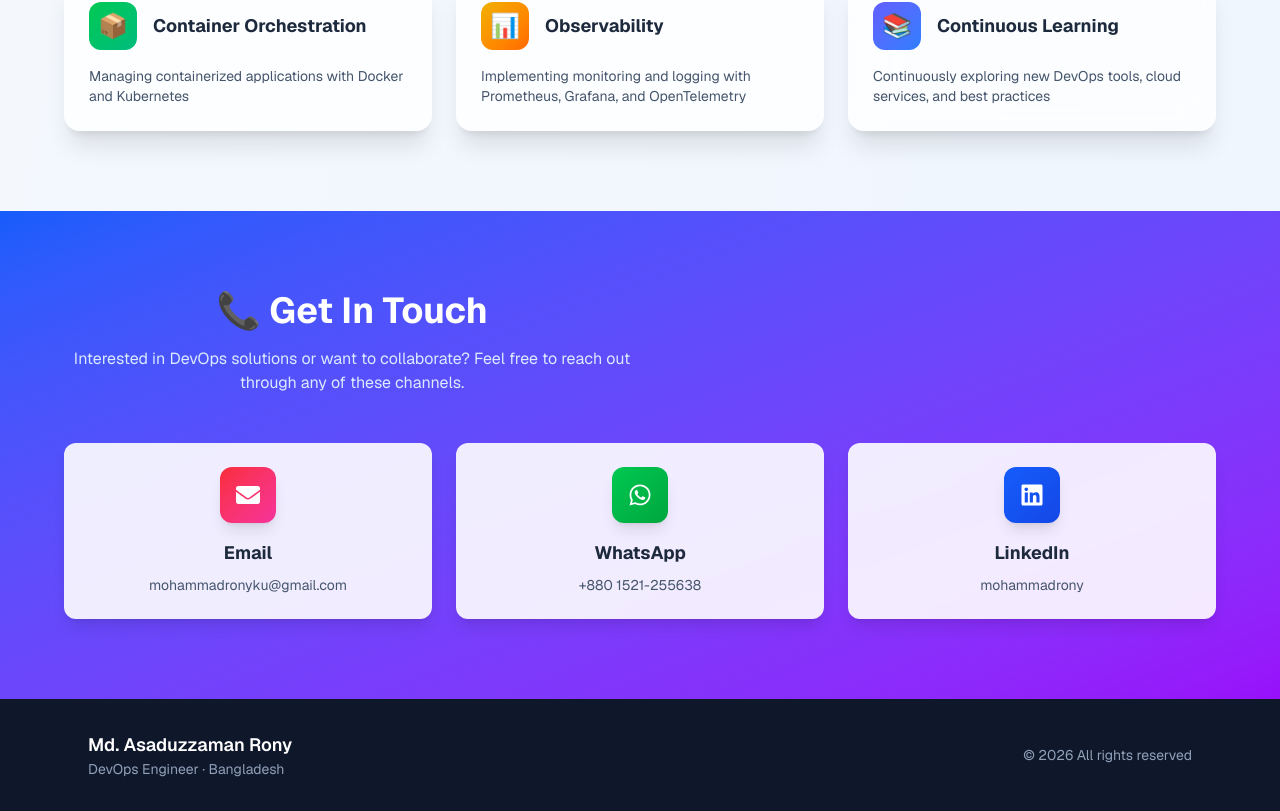
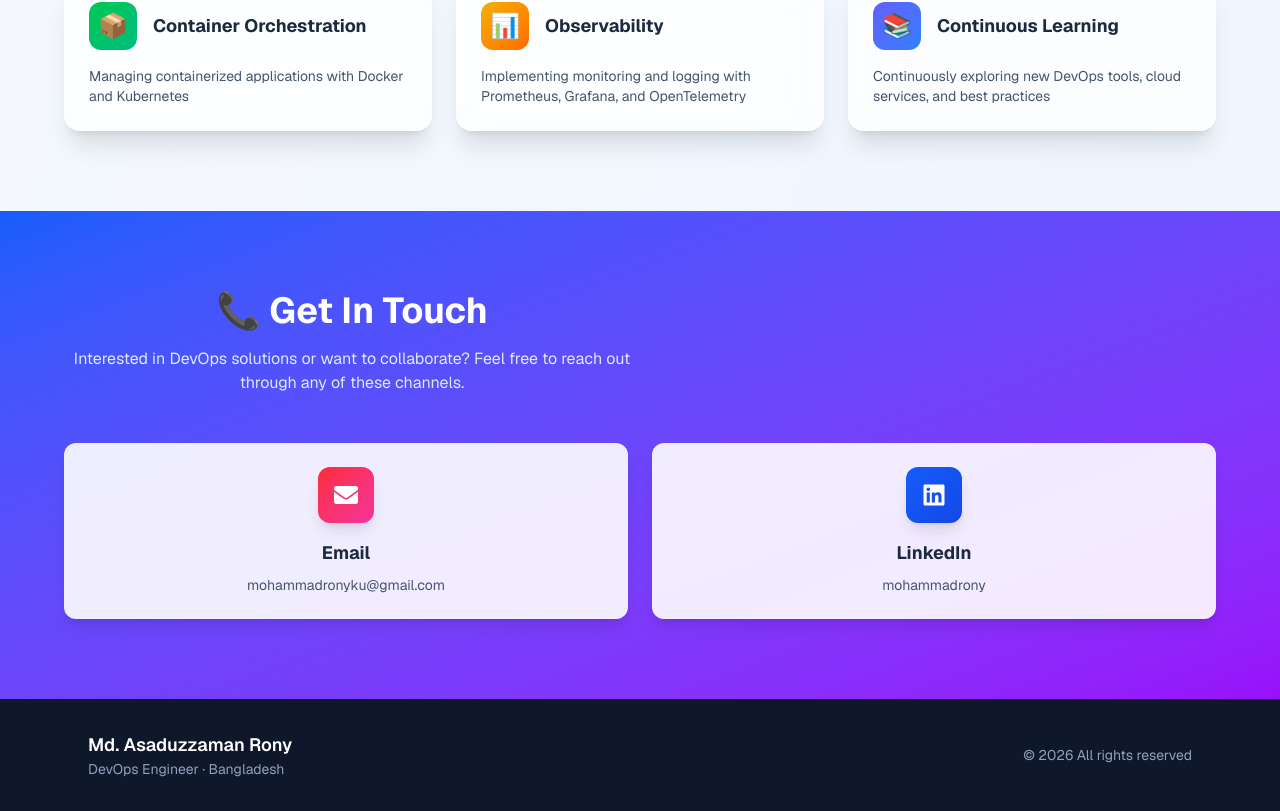
Before and after one commit to mohammadrony/portfolio, a Next.js app: page / in a window 1280 px wide. Shown: the part 5366-6177 px from the top of the page. Built offline with nearby package versions, Linux system fonts and the light colour scheme.

Commit message:
Remove whatsapp contact info.

```diff
--- a/app/components/Contact.tsx
+++ b/app/components/Contact.tsx
@@ -1,7 +1,7 @@
 'use client';
 
 import { motion } from 'framer-motion';
-import { FaEnvelope, FaLinkedin, FaWhatsapp, FaYoutube } from "react-icons/fa";
+import { FaEnvelope, FaLinkedin, FaYoutube } from "react-icons/fa";
 import ScrollReveal from './ScrollReveal';
 
 const contactInfo = [
@@ -11,13 +11,6 @@ const contactInfo = [
     value: "mohammadronyku@gmail.com",
     link: "mailto:mohammadronyku@gmail.com",
     color: "from-red-500 to-pink-500"
-  },
-  {
-    icon: FaWhatsapp,
-    title: "WhatsApp",
-    value: "+880 1521-255638",
-    link: "https://wa.me/8801521255638",
-    color: "from-green-500 to-green-600"
   },
   {
     icon: FaLinkedin,
```
